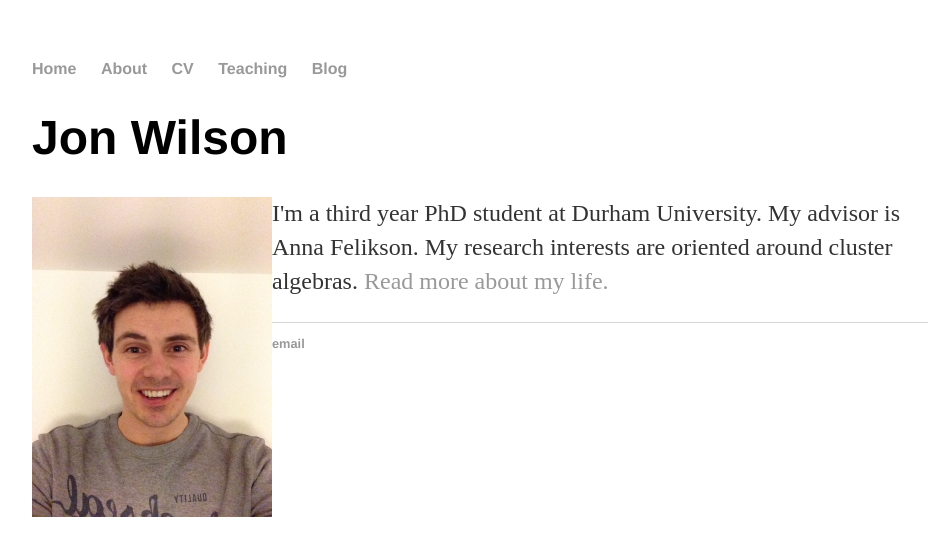
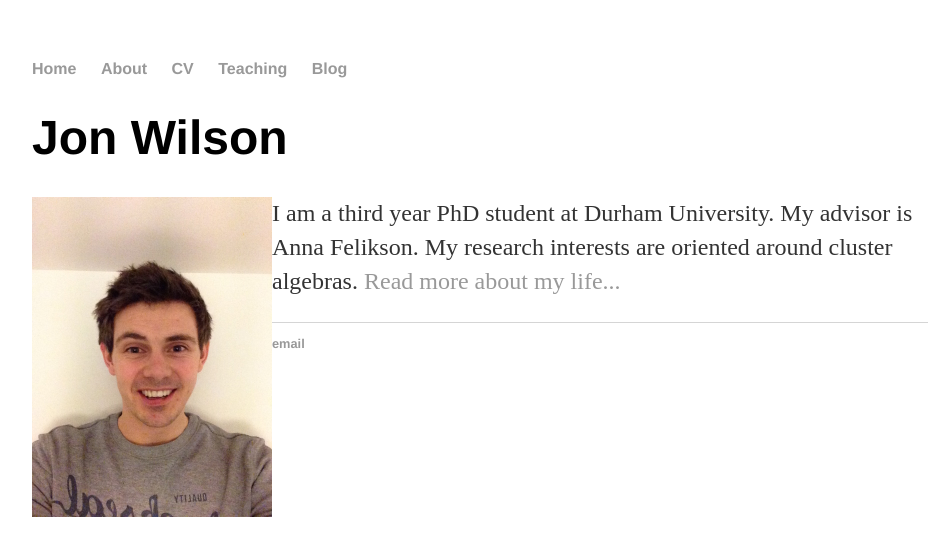
Before and after one commit to jon-m-wilson/jon-m-wilson.github.io, a Jekyll site: the page built from index.html, in a window 1280 px wide. Shown: the top 556 px of the page, without its empty margins (160-1103 px from the left). Built offline with Jekyll 4.4.1, drawn with Linux system fonts in a browser that asks for light colours.

Commit message:
Update index.html

```diff
--- a/index.html
+++ b/index.html
@@ -4,7 +4,7 @@
 ---
 <div class="blurb">
 	<h1>Jon Wilson</h1>
-	<p> <img src="photoofme.jpg" style="float:left;width:240px;height:320px;">
-	I'm a third year PhD student at Durham University. My advisor is Anna Felikson.
-	My research interests are oriented around cluster algebras. <a href="/about">Read more about my life. </a></p>
+	<p> <img src="photoofme.jpg" style="float:left;width:240px;height:320px;" HSPACE=”50”>
+	I am a third year PhD student at Durham University. My advisor is Anna Felikson.
+	My research interests are oriented around cluster algebras. <a href="/about">Read more about my life... </a></p>
 </div><!-- /.blurb -->
```
